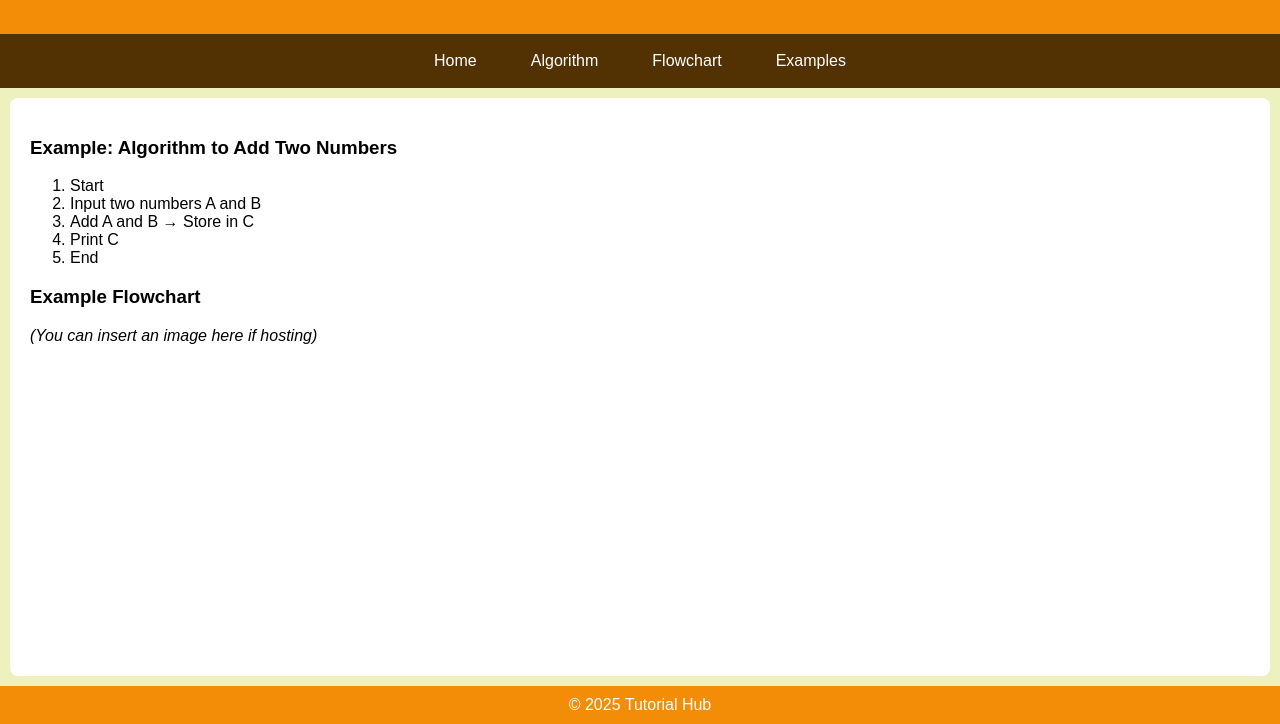
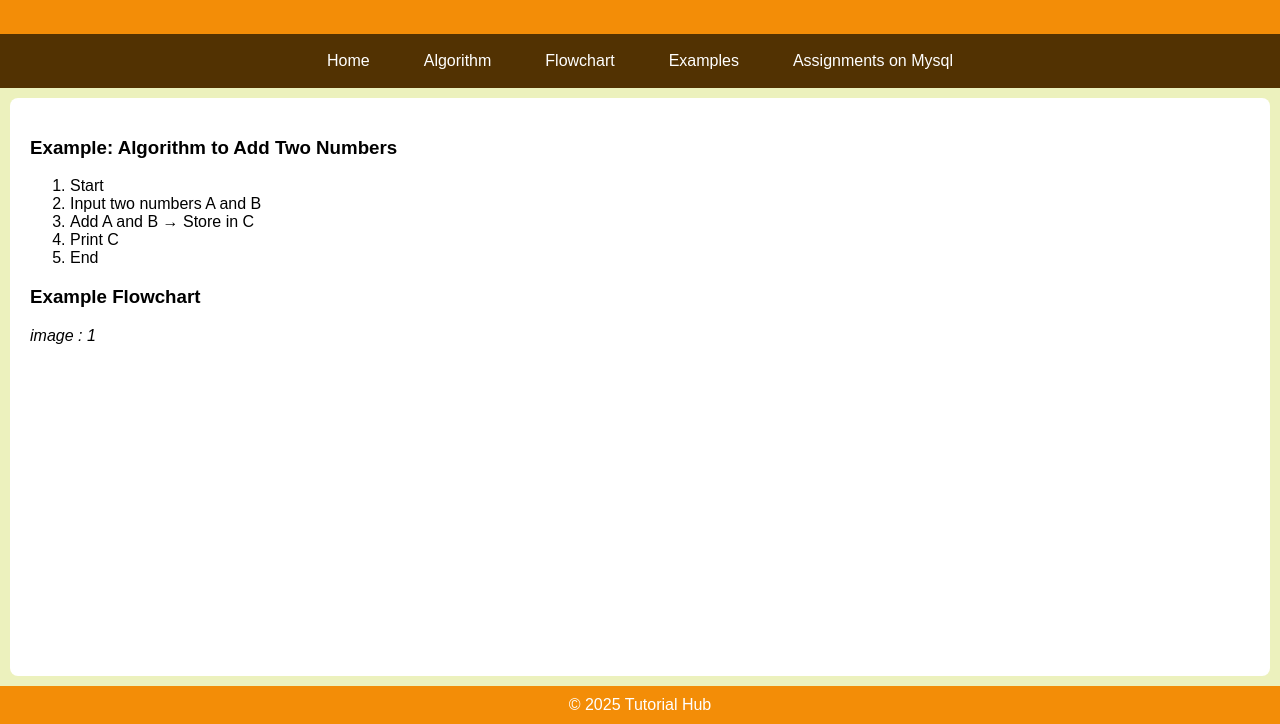
Before and after one commit to dhruba1011/DDTA, a plain HTML site: page examples.html in a window 1280 px wide. Shown: the part 76-800 px from the top of the page. Drawn offline with Linux system fonts and the light colour scheme.

Commit message:
menu added

```diff
--- a/examples.html
+++ b/examples.html
@@ -12,6 +12,8 @@
     <a href="algorithm.html">Algorithm</a>
     <a href="flowchart.html">Flowchart</a>
     <a href="examples.html">Examples</a>
+    <a href="mysql_assign.html">Assignments on Mysql</a>
+
   </nav>
   <main>
     <h3>Example: Algorithm to Add Two Numbers</h3>
@@ -24,7 +26,7 @@
     </ol>
 
     <h3>Example Flowchart</h3>
-    <p><em>(You can insert an image here if hosting)</em></p>
+    <p><em>image : 1</em></p>
   </main>
   <footer>&copy; 2025 Tutorial Hub</footer>
 </body>
```
